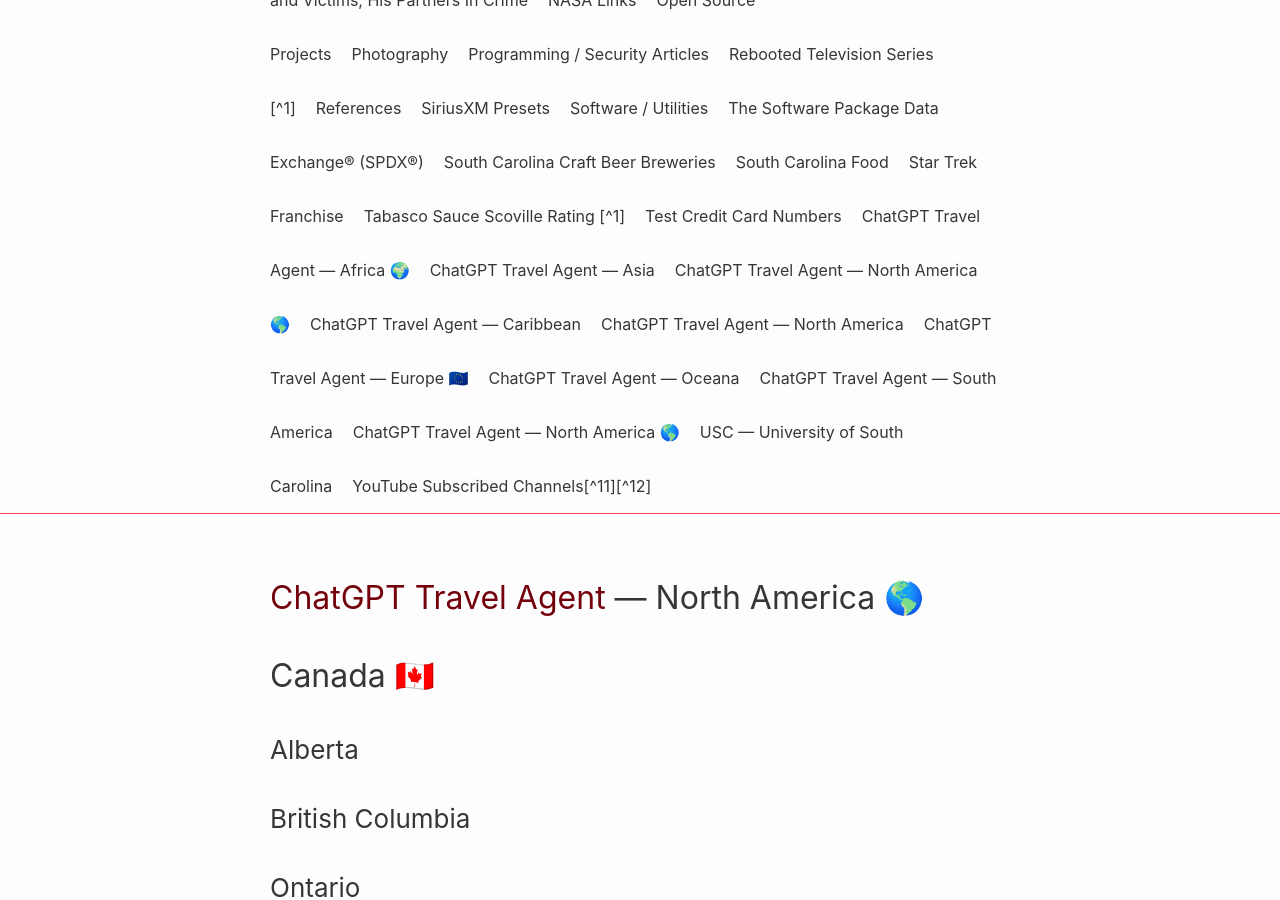
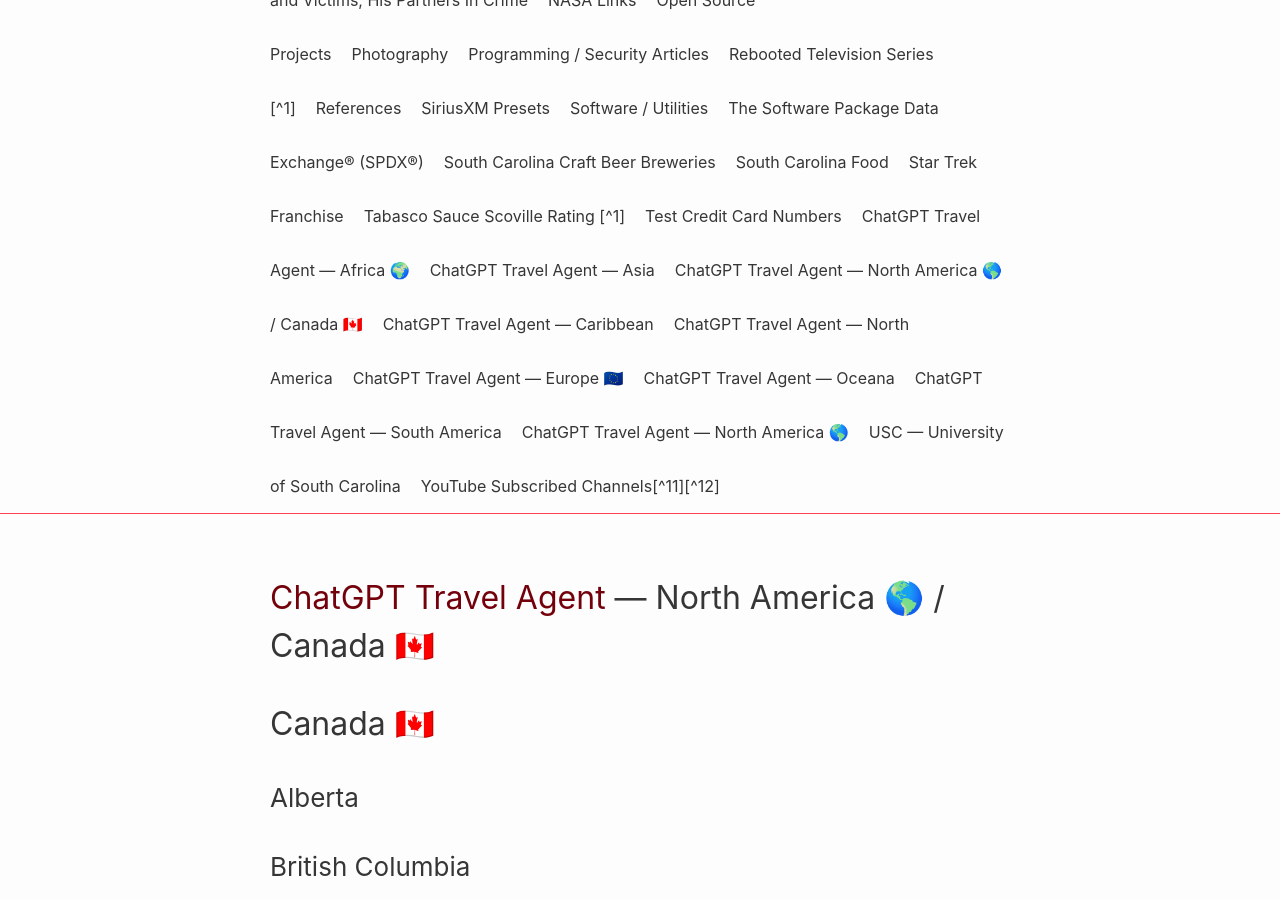
Before and after one commit to RalphHightower/RalphHightower, a Jekyll site: the page built from TravelAgentChatGPT/TravelAgentCanadaChatGPT.md, in a window 1280 px wide and 900 px high, scrolled down 626 px. Built offline with Jekyll 4.4.1, drawn with Linux system fonts in a browser that asks for light colours; our own code applies the rules of GitHub Pages for plain Markdown files.

Commit message:
[docs](doc): add Canada to H1

```diff
--- a/TravelAgentChatGPT/TravelAgentCanadaChatGPT.md
+++ b/TravelAgentChatGPT/TravelAgentCanadaChatGPT.md
@@ -1,4 +1,4 @@
-## [ChatGPT Travel Agent](https://chat.openai.com/) — North America 🌎
+## [ChatGPT Travel Agent](https://chat.openai.com/) — North America 🌎 / Canada 🇨🇦
 ## Canada 🇨🇦
 ### Alberta
 ### British Columbia
```
